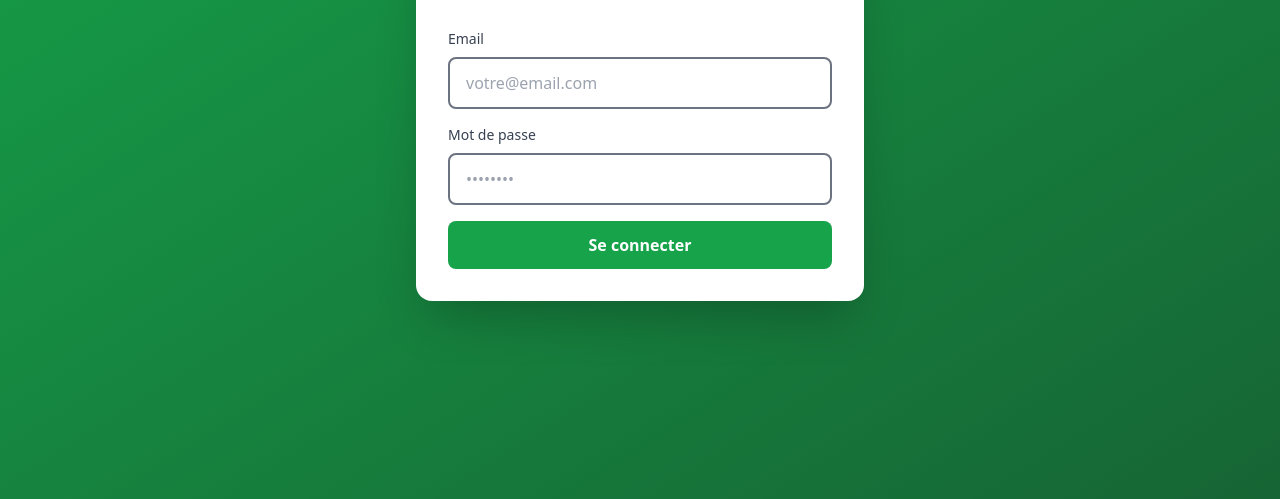
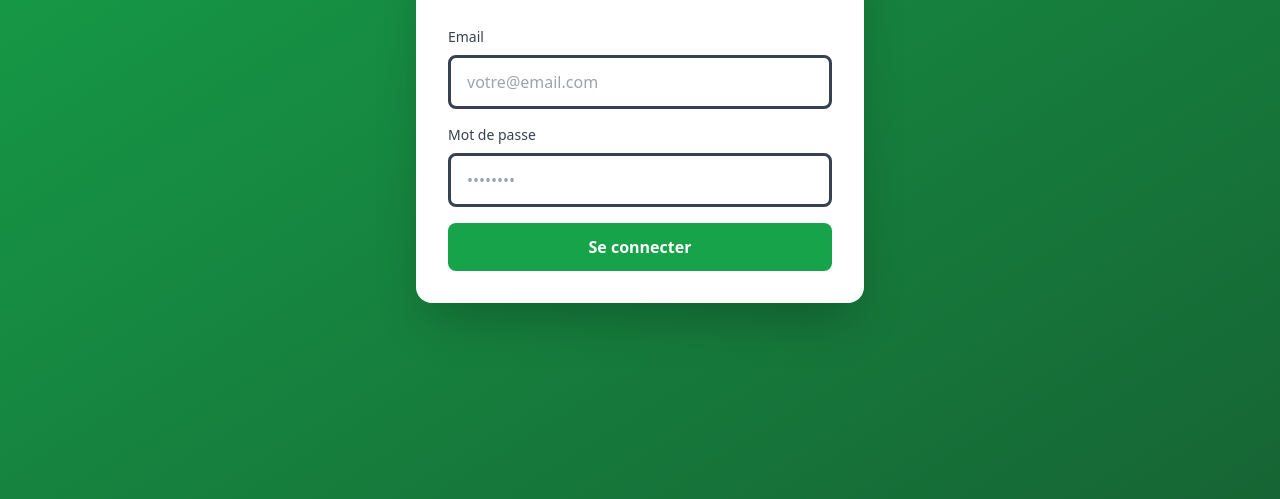
Before and after one commit to Ghislou11/Tchapot, a plain HTML site: page index.html in a window 1280 px wide. Shown: the part 301-800 px from the top of the page. Drawn offline with nearby package versions, Linux system fonts and the light colour scheme; no server answers.

Commit message:
fix interface illisible

```diff
--- a/index.html
+++ b/index.html
@@ -3980,5 +3980,15 @@ auth.onAuthStateChanged(async (user) => {
 
 // L'initialisation se fait via onAuthStateChanged
 </script>
+	<style>
+        input:not([type="submit"]):not([type="button"]):not([type="radio"]):not([type="checkbox"]),
+        select,
+        textarea {
+            background-color: #ffffff !important;
+            border: 3px solid #374151 !important;
+            color: #000000 !important;
+            min-height: 42px !important;
+        }
+    </style>
 </body>
 </html>
```
